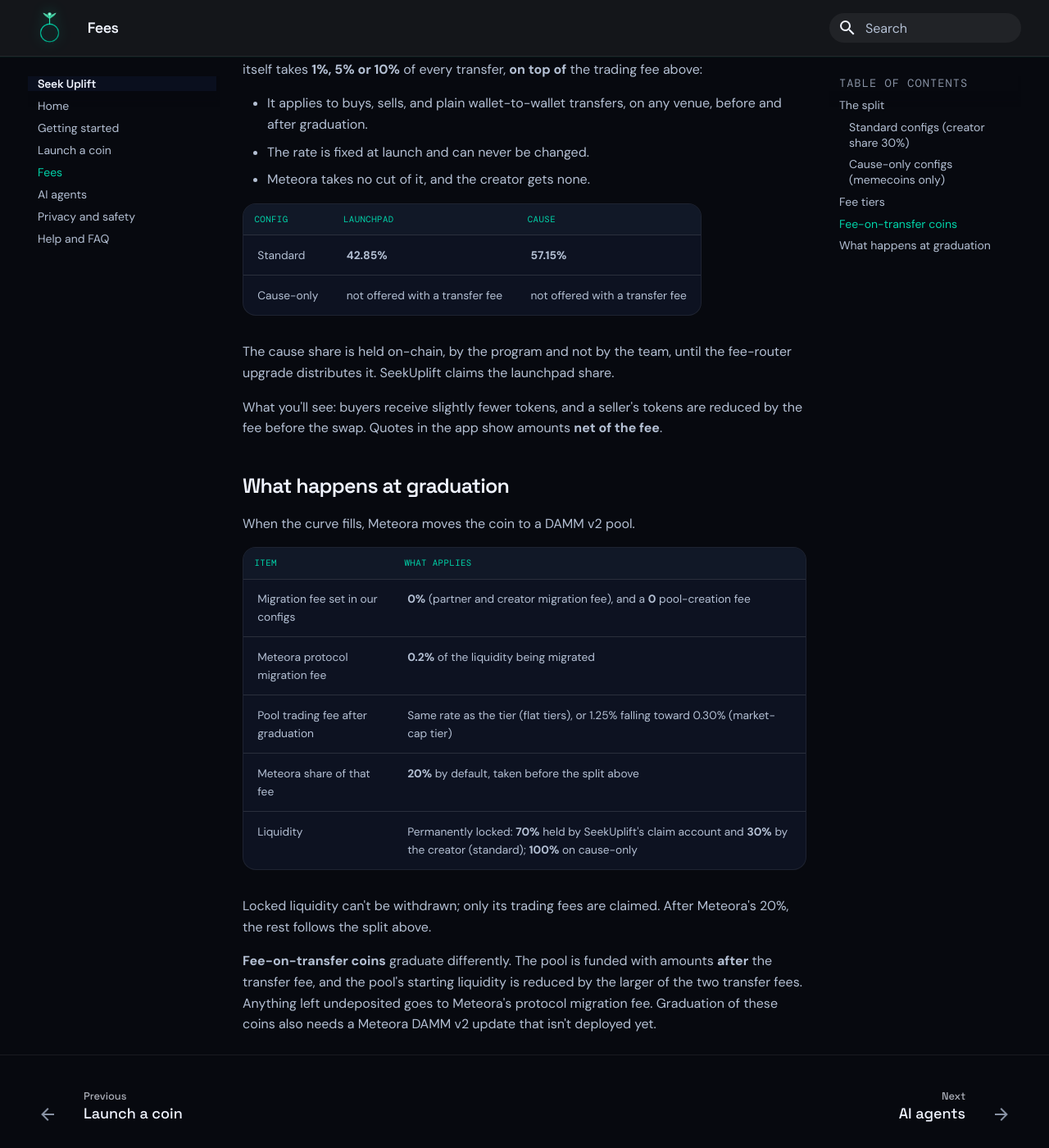
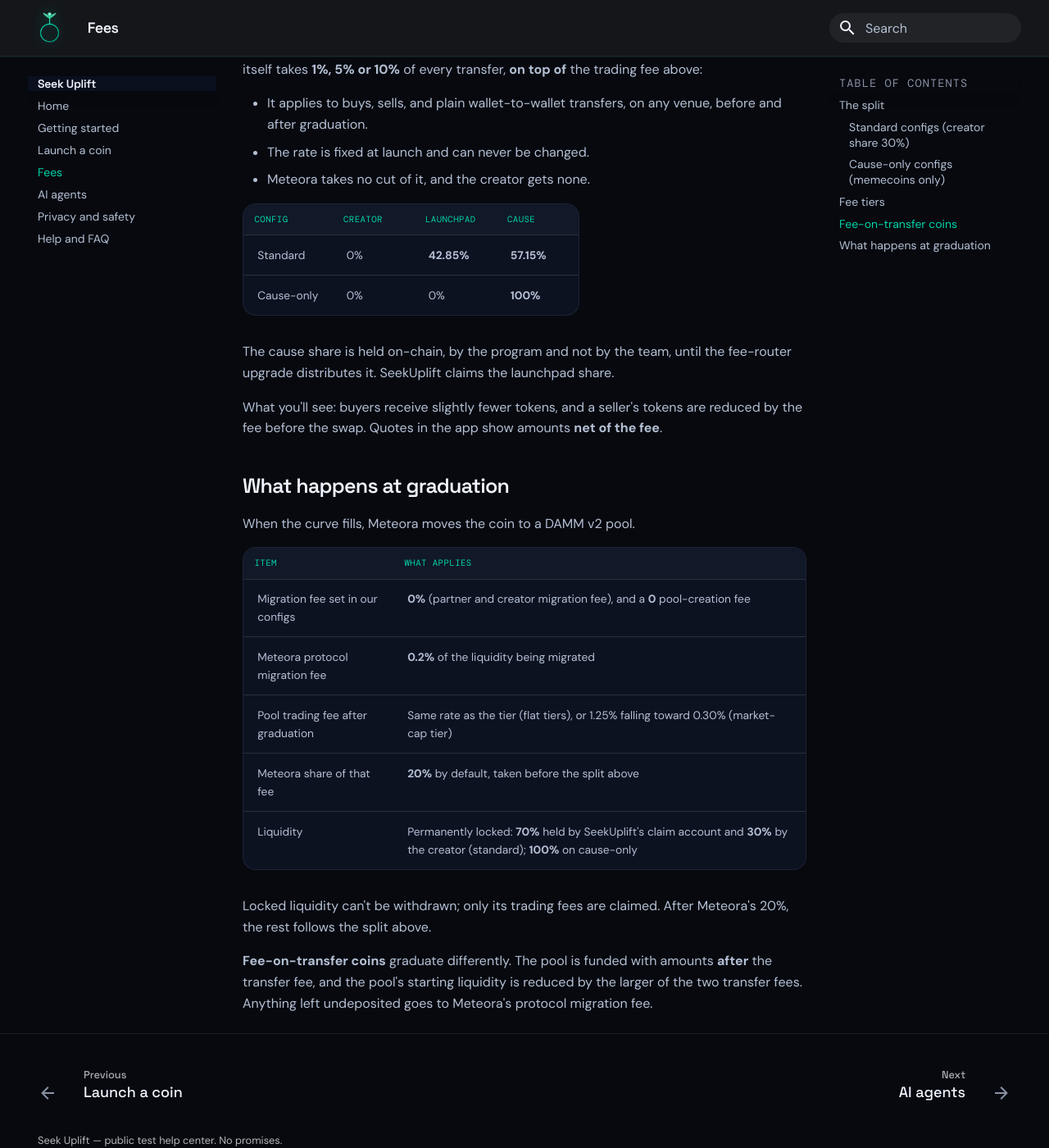
Before and after one commit to seekuplift/help-center-wiki, an MkDocs documentation site: the page built from docs/fees.md, in a window 1280 px wide and 1400 px high, scrolled down 1928 px. Shown: the whole window at 82% size. Built offline with MkDocs 1.6.1 and Material for MkDocs 9.7.7, drawn with Linux system fonts in a browser that asks for light colours; some web fonts are replaced; comment, search, counter and statistics services are not loaded.

Commit message:
docs(wiki): cause-only transfer fees go 100% to cause; drop DAMM v2 blocker
Cause-only transfer-fee configs are planned (TF-DC-B1), and the redeployed
mainnet DAMM v2 no longer blocks graduation of transfer-fee coins.

Co-Authored-By: Claude Opus 5.5 <noreply@anthropic.com>
Claude-Session: https://claude.ai/code/session_01TceXo9LSzTHnhG5cd9KL3q

```diff
--- a/docs/fees.md
+++ b/docs/fees.md
@@ -67,10 +67,10 @@ transfer, **on top of** the trading fee above:
 - The rate is fixed at launch and can never be changed.
 - Meteora takes no cut of it, and the creator gets none.
 
-| Config | Launchpad | Cause |
-|---|---|---|
-| Standard | **42.85%** | **57.15%** |
-| Cause-only | not offered with a transfer fee | not offered with a transfer fee |
+| Config | Creator | Launchpad | Cause |
+|---|---|---|---|
+| Standard | 0% | **42.85%** | **57.15%** |
+| Cause-only | 0% | 0% | **100%** |
 
 The cause share is held on-chain, by the program and not by the team,
 until the fee-router upgrade distributes it. SeekUplift claims the
@@ -98,5 +98,4 @@ claimed. After Meteora's 20%, the rest follows the split above.
 **Fee-on-transfer coins** graduate differently. The pool is funded with
 amounts **after** the transfer fee, and the pool's starting liquidity is
 reduced by the larger of the two transfer fees. Anything left
-undeposited goes to Meteora's protocol migration fee. Graduation of
-these coins also needs a Meteora DAMM v2 update that isn't deployed yet.
+undeposited goes to Meteora's protocol migration fee.
```
